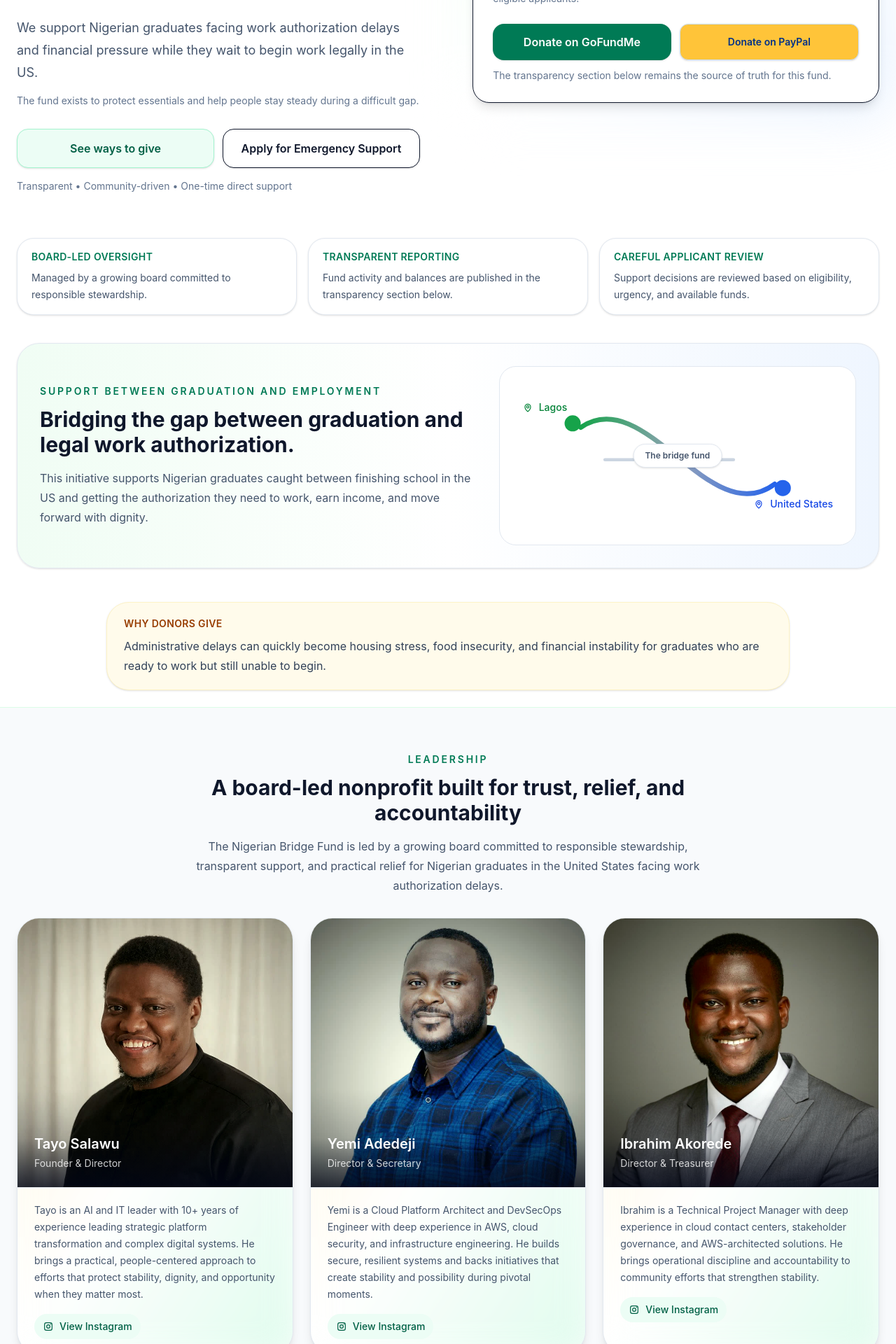
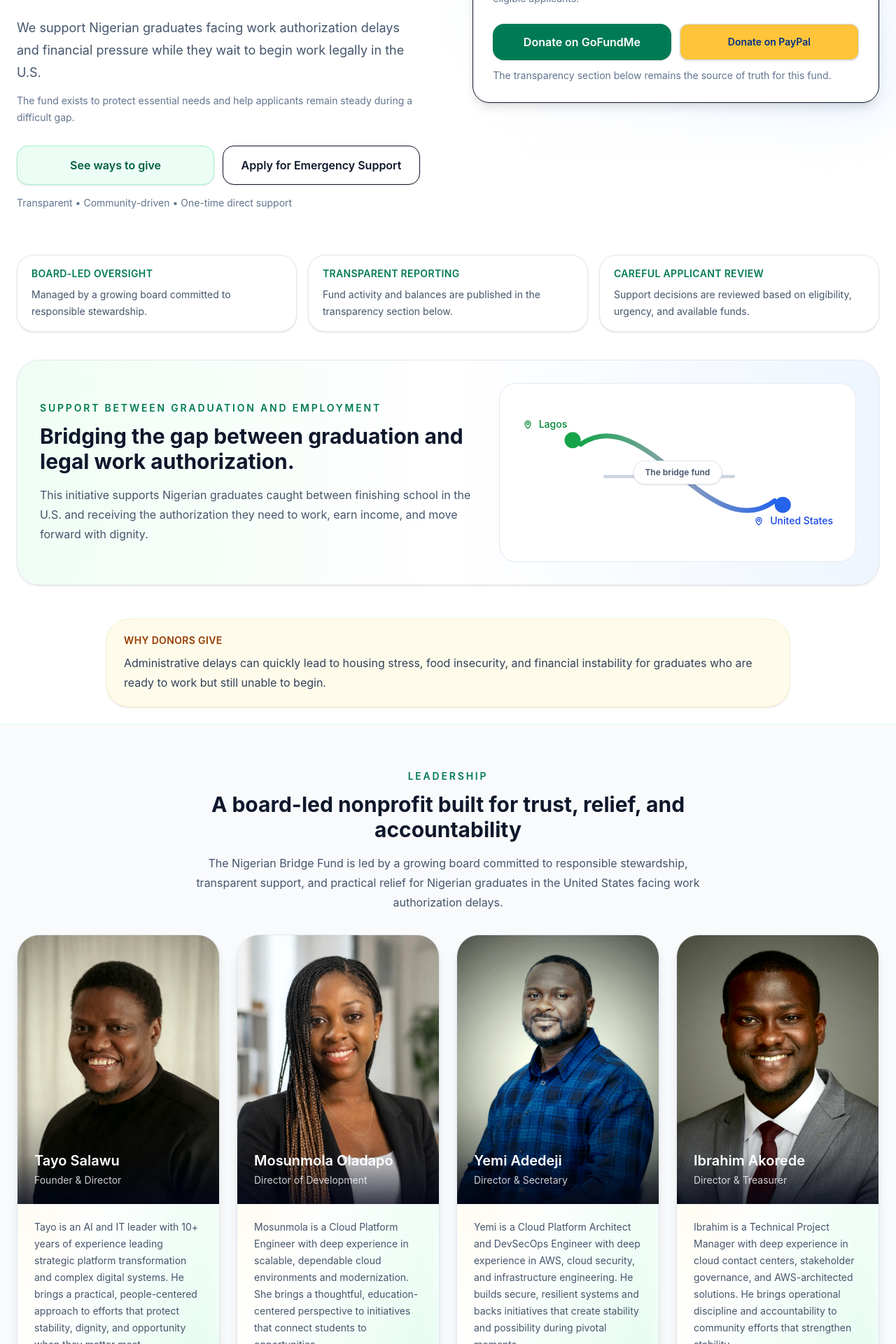
Before and after one commit to tayo-kashogi-tng/tnbfund, a React (Vite) app: page / in a window 1280 px wide. Shown: the part 520-2440 px from the top of the page at 70% size. Built offline with nearby package versions, Linux system fonts and the light colour scheme; no server answers.

Commit message:
feat: added new director

```diff
--- a/src/App.jsx
+++ b/src/App.jsx
@@ -1,6 +1,7 @@
 import { useEffect, useState } from "react";
 import founderPortrait from "./assets/tayo-salawu-outpaint-themed.jpeg";
 import ibrahimAkoredePortrait from "./assets/ibrahim-akorede-themed.jpeg";
+import mosunmolaOladapoPortrait from "./assets/mosunmola-oladapo.jpeg";
 import yemiAdedejiPortrait from "./assets/yemi-adedeji-themed-v3.jpeg";
 
 const PAYPAL_HOSTED_BUTTON_ID = "925WKXMXYYL6C";
@@ -312,17 +313,27 @@ export default function App() {
       role: "Founder & Director",
       image: founderPortrait,
       alt: "Portrait of Tayo Salawu",
-      imageClassName: "object-center brightness-[0.98] saturate-[0.92] contrast-[1.04]",
+      imageClassName: "object-center brightness-[0.99] saturate-[0.95] contrast-[1.03]",
       instagram: "https://www.instagram.com/tayokashogi/",
       summary:
         "Tayo is an AI and IT leader with 10+ years of experience leading strategic platform transformation and complex digital systems.\n\nHe brings a practical, people-centered approach to efforts that protect stability, dignity, and opportunity when they matter most.",
+    },
+    {
+      name: "Mosunmola Oladapo",
+      role: "Director of Development",
+      image: mosunmolaOladapoPortrait,
+      alt: "Portrait of Mosunmola Oladapo",
+      imageClassName: "object-[center_28%] brightness-[0.99] saturate-[0.93] contrast-[1.02]",
+      instagram: "https://www.instagram.com/atechmama/",
+      summary:
+        "Mosunmola is a Cloud Platform Engineer with deep experience in scalable, dependable cloud environments and modernization.\n\nShe brings a thoughtful, education-centered perspective to initiatives that connect students to opportunities.",
     },
     {
       name: "Yemi Adedeji",
       role: "Director & Secretary",
       image: yemiAdedejiPortrait,
       alt: "Portrait of Yemi Adedeji",
-      imageClassName: "object-[center_18%]",
+      imageClassName: "object-[center_18%] brightness-[0.99] saturate-[0.95] contrast-[1.03]",
       instagram: "https://www.instagram.com/deyemzy_/",
       summary:
         "Yemi is a Cloud Platform Architect and DevSecOps Engineer with deep experience in AWS, cloud security, and infrastructure engineering.\n\nHe builds secure, resilient systems and backs initiatives that create stability and possibility during pivotal moments.",
@@ -332,7 +343,7 @@ export default function App() {
       role: "Director & Treasurer",
       image: ibrahimAkoredePortrait,
       alt: "Portrait of Ibrahim Akorede",
-      imageClassName: "object-[center_18%]",
+      imageClassName: "object-[center_18%] brightness-[0.99] saturate-[0.95] contrast-[1.03]",
       instagram: "https://www.instagram.com/yomi.ai/",
       summary:
         "Ibrahim is a Technical Project Manager with deep experience in cloud contact centers, stakeholder governance, and AWS-architected solutions.\n\nHe brings operational discipline and accountability to community efforts that strengthen stability.",
@@ -590,10 +601,10 @@ export default function App() {
             </div>
 
             <p className="mt-5 max-w-xl text-[1.05rem] leading-7 text-slate-600 sm:mt-6 sm:text-lg sm:leading-8">
-              We support Nigerian graduates facing work authorization delays and financial pressure while they wait to begin work legally in the US.
+              We support Nigerian graduates facing work authorization delays and financial pressure while they wait to begin work legally in the U.S.
             </p>
             <p className="mt-3 max-w-xl text-sm leading-6 text-slate-500">
-              The fund exists to protect essentials and help people stay steady during a difficult gap.
+              The fund exists to protect essential needs and help applicants remain steady during a difficult gap.
             </p>
 
             <div className="mt-7 grid gap-3 sm:max-w-xl sm:grid-cols-2">
@@ -682,8 +693,8 @@ export default function App() {
                 <h2 className="mt-3 text-2xl font-bold sm:text-3xl">
                   Bridging the gap between graduation and legal work authorization.
                 </h2>
-                <p className="mt-4 leading-7 text-slate-600">
-                  This initiative supports Nigerian graduates caught between finishing school in the US and getting the authorization they need to work, earn income, and move forward with dignity.
+              <p className="mt-4 leading-7 text-slate-600">
+                  This initiative supports Nigerian graduates caught between finishing school in the U.S. and receiving the authorization they need to work, earn income, and move forward with dignity.
                 </p>
               </div>
 
@@ -730,7 +741,7 @@ export default function App() {
           <div className="rounded-[2rem] border border-amber-100 bg-amber-50 px-6 py-5 shadow-sm">
             <div className="text-sm font-semibold uppercase tracking-wide text-amber-800">Why donors give</div>
             <p className="mt-2 leading-7 text-slate-700">
-              Administrative delays can quickly become housing stress, food insecurity, and financial instability for graduates who are ready to work but still unable to begin.
+              Administrative delays can quickly lead to housing stress, food insecurity, and financial instability for graduates who are ready to work but still unable to begin.
             </p>
           </div>
         </section>
@@ -745,7 +756,7 @@ export default function App() {
               </p>
             </div>
 
-            <div className="mt-8 grid gap-6 lg:grid-cols-3">
+            <div className="mt-8 grid gap-6 md:grid-cols-2 xl:grid-cols-4">
               {boardMembers.map((member) => (
                 <BoardMemberCard
                   key={member.name}
@@ -784,7 +795,7 @@ export default function App() {
                 </button>
                 {showFullStory && (
                   <p className="mt-3 leading-7 text-slate-600">
-                    These are graduates who have finished school, secured opportunities, and are ready to contribute. The initiative helps them stay afloat while they wait for legal work authorization.
+                    These are graduates who have finished school, secured opportunities, and are ready to contribute. The initiative helps them stay afloat while they wait for legal work authorization and their next chapter to begin.
                   </p>
                 )}
               </div>
@@ -834,12 +845,12 @@ export default function App() {
               <div className="text-sm font-semibold uppercase tracking-wide text-emerald-800">Campaign Goal</div>
               <div className="mt-2 text-3xl font-bold">$25,000</div>
               <p className="mt-3 text-sm leading-6 text-emerald-900">
-                Visit the public fundraiser page to see the latest campaign progress.
+                Visit the public fundraiser page to view the latest campaign progress.
               </p>
             </div>
 
             <p className="mt-4 text-sm text-slate-500">
-              Use this page for public campaign activity.
+              Use this page to review current public campaign activity.
             </p>
 
             <a
@@ -951,7 +962,7 @@ export default function App() {
               <div className="text-sm font-semibold uppercase tracking-[0.2em] text-amber-800">Testimonial</div>
               <h2 className="mt-3 text-3xl font-bold text-slate-900">A real story behind the waiting</h2>
               <p className="mx-auto mt-4 max-w-2xl leading-7 text-slate-600">
-                Behind every delayed authorization is a graduate trying to stay steady, care for family, and keep hope alive.
+                Behind every delayed authorization is a graduate working to stay steady, care for family, and hold on to hope.
               </p>
             </div>
 
@@ -990,7 +1001,7 @@ export default function App() {
             <div className="text-sm font-semibold uppercase tracking-wide text-slate-500">Give Freely</div>
             <h3 className="mt-2 text-2xl font-bold text-slate-900">Every amount makes a meaningful difference</h3>
             <p className="mx-auto mt-3 max-w-2xl leading-7 text-slate-600">
-              Every contribution helps strengthen the relief available to Nigerian graduates facing a temporary work authorization delay.
+              Every contribution strengthens the relief available to Nigerian graduates facing a temporary work authorization delay.
             </p>
             <DonationChoicePair
               donateUrl={PRIMARY_DONATE_URL}
@@ -1005,7 +1016,7 @@ export default function App() {
           className="border-t border-blue-100 bg-slate-50 px-4 py-10 text-center sm:px-6 sm:py-16"
         >
           <h2 className="text-3xl font-bold">Apply for emergency support</h2>
-          <p className="mt-4 text-slate-600">If you are a Nigerian graduate in the U.S. and meet the eligibility criteria, submit your application below.</p>
+          <p className="mt-4 text-slate-600">If you are a Nigerian graduate in the U.S. and meet the eligibility criteria, you can submit your application below.</p>
           <a
             href={APPLICATION_URL}
             target="_blank"
@@ -1066,7 +1077,7 @@ export default function App() {
                     Reach the team directly if you still need clarity
                   </h3>
                   <p className="mt-3 leading-7 text-slate-600">
-                    If your question is not covered above, copy the shared inbox address below or open your email app as a fallback.
+                    If your question is not covered above, copy the shared inbox address below or open your email app to contact the team directly.
                   </p>
                 </div>
 
@@ -1091,7 +1102,7 @@ export default function App() {
                 <div className="text-xs font-semibold uppercase tracking-[0.18em] text-slate-500">Shared inbox</div>
                 <div className="mt-2 break-all text-lg font-semibold text-slate-900 sm:text-xl">{CONTACT_EMAIL}</div>
                 <p className="mt-2 text-sm leading-6 text-slate-500">
-                  To reduce spam and keep communication manageable, inquiries are handled through one shared inbox.
+                  To reduce spam and keep communication manageable, all inquiries are handled through one shared inbox.
                 </p>
               </div>
 
```
Also changed, not shown: src/assets/mosunmola-oladapo.jpeg (added).
